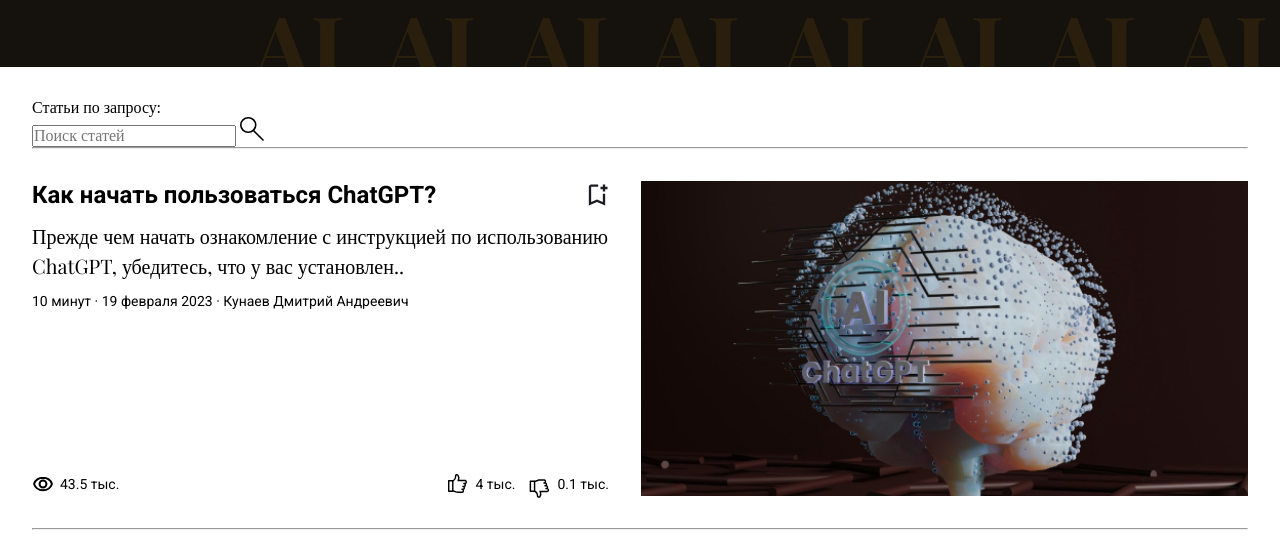
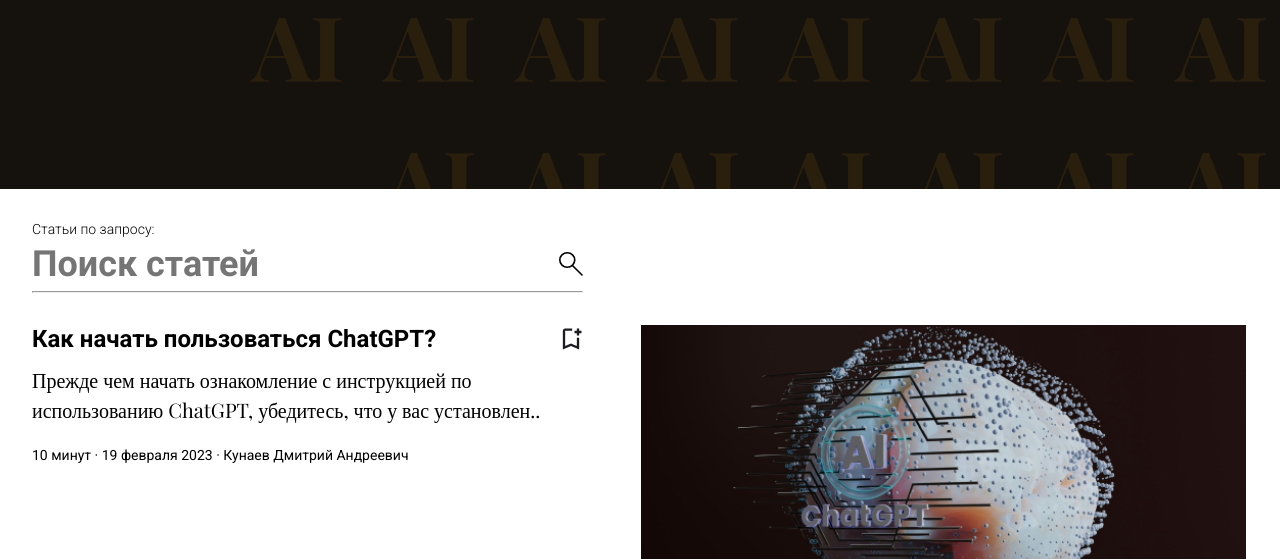
Before and after one commit to Topinambur02/AI-Workshop, a plain HTML site: page search.html in a window 1280 px wide. Shown: the part 175-734 px from the top of the page. Drawn offline with nearby package versions, Linux system fonts and the light colour scheme; a web font is replaced by a local one.

Commit message:
maintrance

```diff
--- a/search.html
+++ b/search.html
@@ -6,7 +6,7 @@
         content="width=device-width, user-scalable=no, initial-scale=1.0, maximum-scale=1.0, minimum-scale=1.0">
   <meta http-equiv="X-UA-Compatible" content="ie=edge">
   <link rel="stylesheet" href="styles/style.css">
-  <link rel="stylesheet" href="styles/search_custom_style.css">
+  <link rel="stylesheet" href="styles/search_style.css">
   <link rel="preconnect" href="https://fonts.googleapis.com">
   <link rel="preconnect" href="https://fonts.gstatic.com" crossorigin>
   <link href="https://fonts.googleapis.com/css2?family=Playfair+Display:ital,wght@0,400..900;1,400..900&family=Roboto:ital,wght@0,100;0,300;0,400;0,500;0,700;0,900;1,100;1,300;1,400;1,500;1,700;1,900&display=swap" rel="stylesheet">
```
